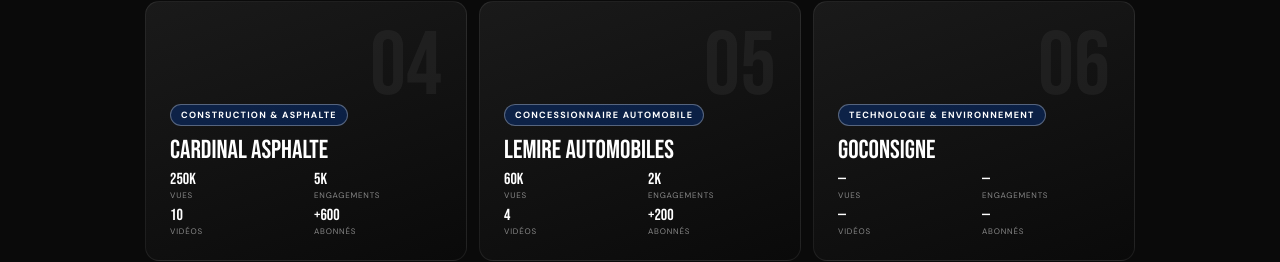
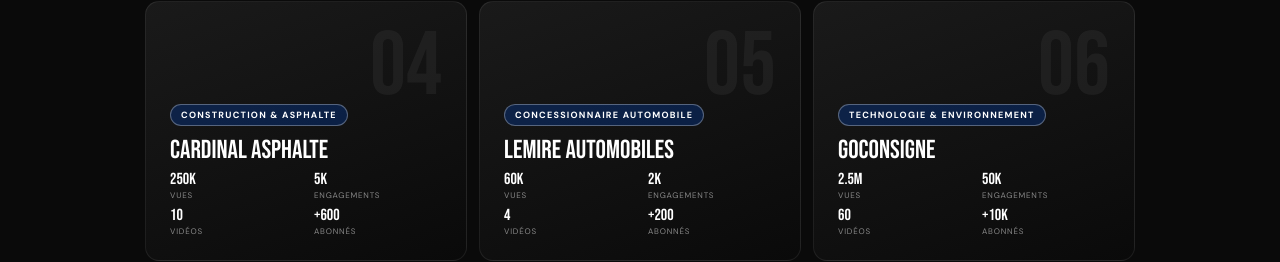
Before and after one commit to auchumedia/auchumedia-website, a React (Create React App) app: page / in a window 1280 px wide. Shown: the part 1933-2195 px from the top of the page. Built offline with nearby package versions, Linux system fonts and the light colour scheme.

Commit message:
Met à jour les stats de GoConsigne

```diff
--- a/src/data/projets.js
+++ b/src/data/projets.js
@@ -77,7 +77,7 @@ export const projets = [
       fr: "Mandat en cours — détails à venir.",
       en: "Mandate in progress — details coming soon.",
     },
-    stats: { vues: '—', engagements: '—', videos: '—', abonnes: '—' },
+    stats: { vues: '2.5M', engagements: '50K', videos: '60', abonnes: '+10K' },
     tiktokVideos: [],
   },
 ];
```
